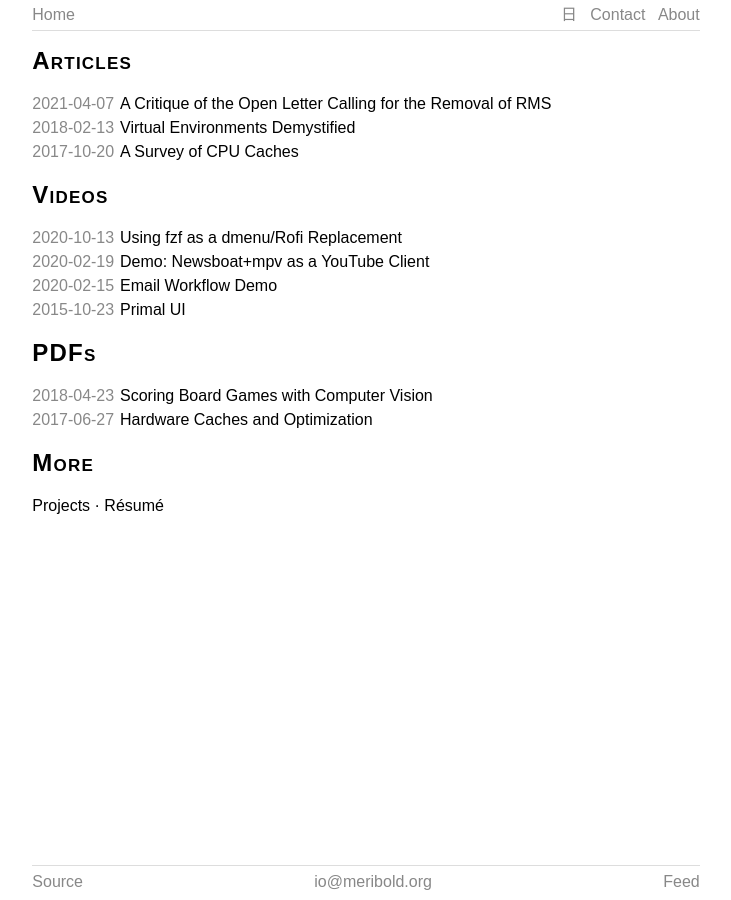
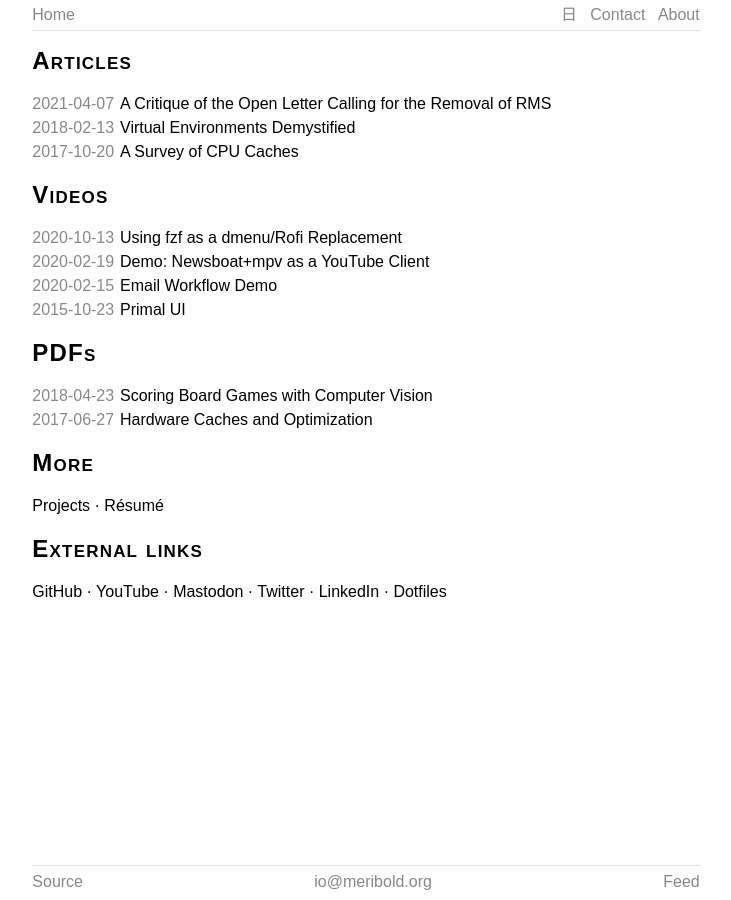
Before and after one commit to meribold/meribold.org, a Jekyll site: the page built from index.html, in a window 1280 px wide. Shown: the whole page, without its empty margins (274-1005 px from the left). Built offline with Jekyll 4.4.1, drawn with Linux system fonts in a browser that asks for light colours.

Commit message:
Add "External links" section to index page

```diff
--- a/index.html
+++ b/index.html
@@ -52,3 +52,12 @@ layout: default
   <a class="stealth-link" href="{{ "/projects/" | relative_url }}">Projects</a> ·
   <a class="stealth-link" href="{{ "/resume.pdf" | relative_url }}">Résumé</a>
 </p>
+<h1>External links</h1>
+<p>
+  <a class="stealth-link" href="https://github.com/meribold">GitHub</a> ·
+  <a class="stealth-link" href="https://www.youtube.com/channel/UCMRSvuI6a4hRfXnNeMKL5cQ">YouTube</a> ·
+  <a class="stealth-link" href="https://mastodon.social/@meribold">Mastodon</a> ·
+  <a class="stealth-link" href="https://twitter.com/mribld">Twitter</a> ·
+  <a class="stealth-link" href="https://www.linkedin.com/in/meribold/">LinkedIn</a> ·
+  <a class="stealth-link" href="https://github.com/meribold/dotfiles">Dotfiles</a>
+</p>
```
